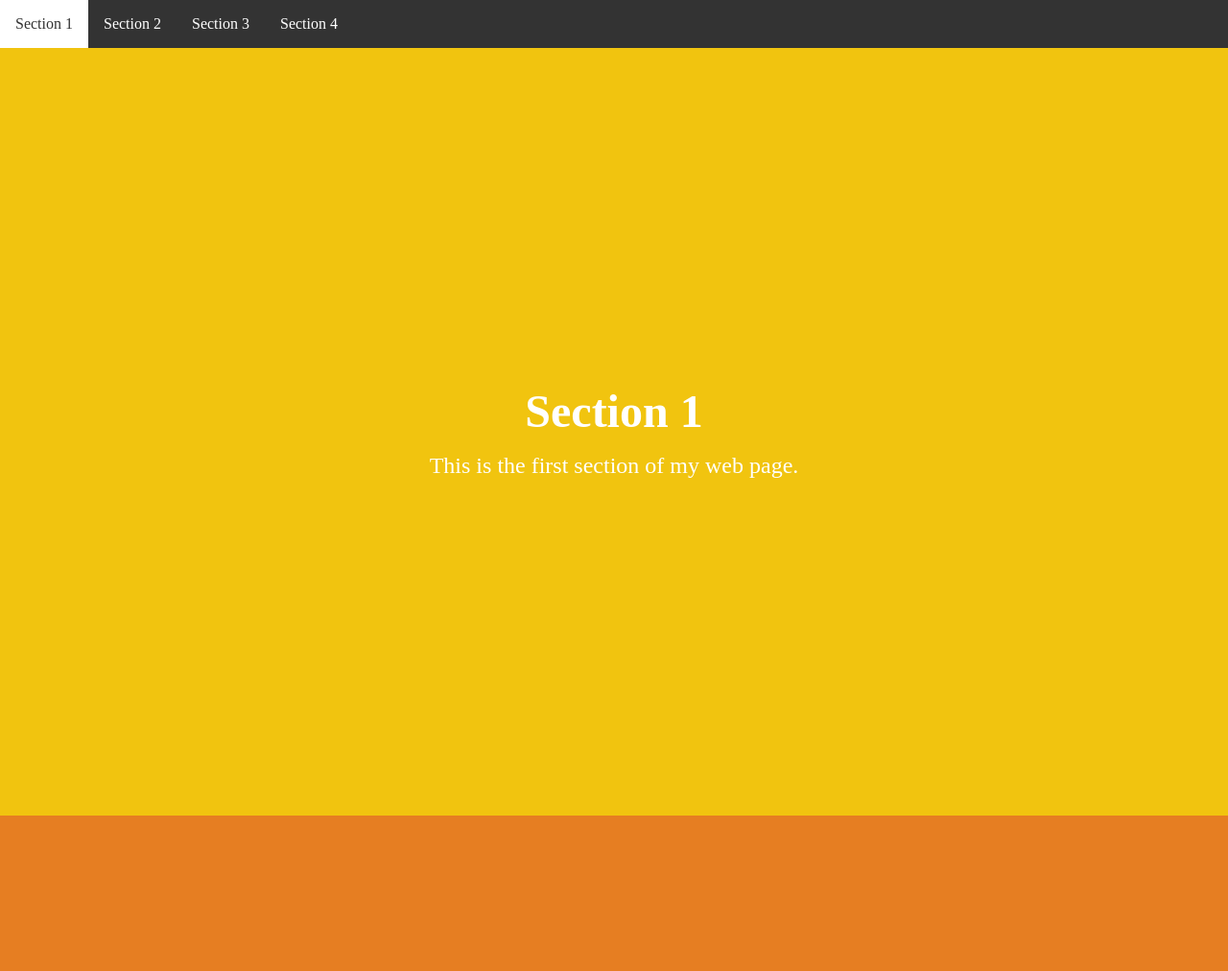
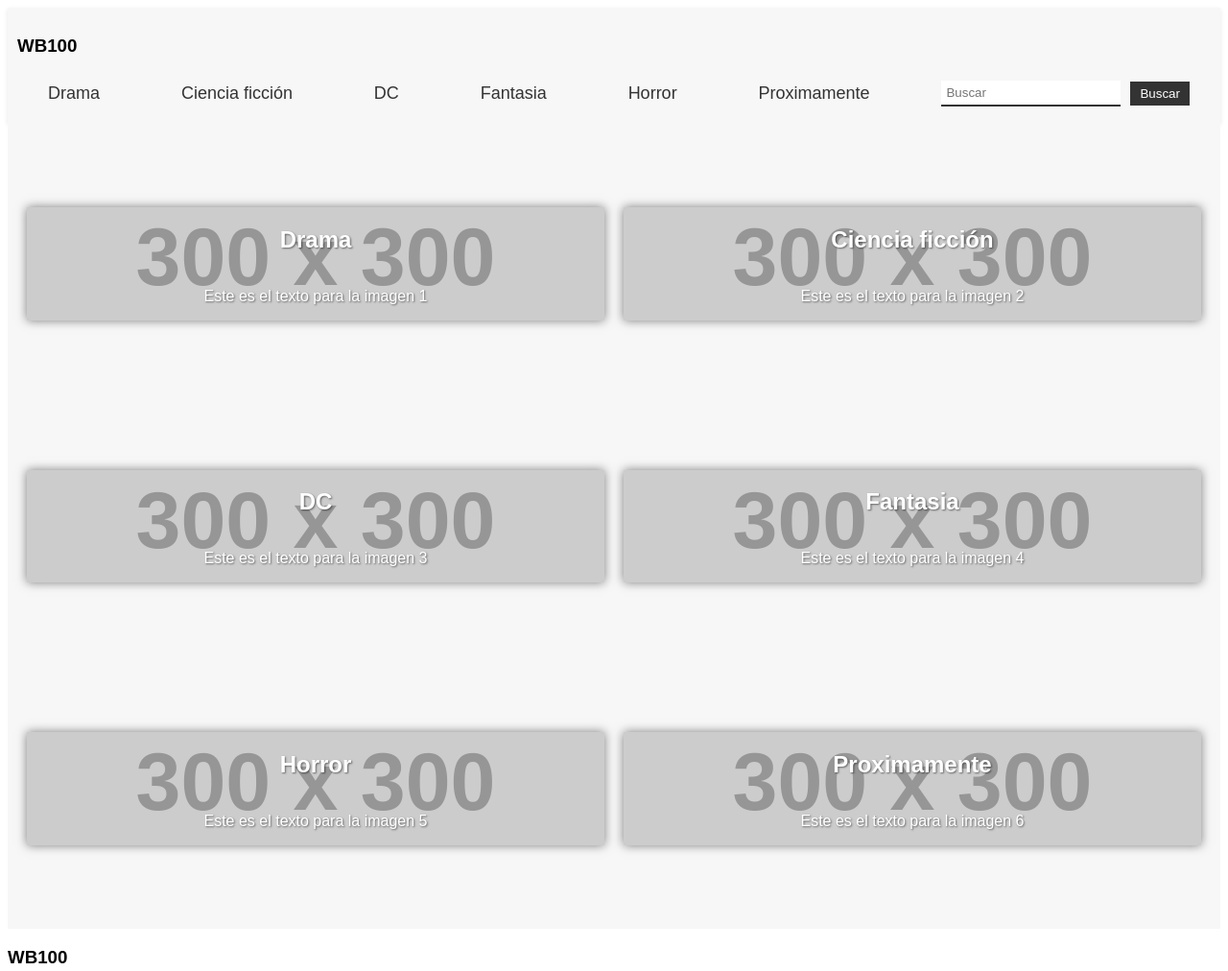
Before and after one commit to SaezJuanTomas/WB100-CoderHouse, a plain HTML site: page index.html in a window 1280 px wide. Shown: the top 1012 px of the page at 96% size. Drawn offline with Linux system fonts and the light colour scheme; files that its build step writes are made by us from their sources; placeholder pictures from the web are drawn by us.

Commit message:
base del main

```diff
--- a/JS/app.js
+++ b/JS/app.js
@@ -1,19 +1 @@
 console.log("Esto funciona!")
-
-const navLinks = document.querySelectorAll('nav ul li a');
-const sections = document.querySelectorAll('section');
-
-navLinks.forEach((link) => {
-	link.addEventListener('click', (e) => {
-		e.preventDefault();
-		const targetId = e.target.getAttribute('href');
-		const targetSection = document.querySelector(targetId);
-		targetSection.scrollIntoView({ behavior: 'smooth' });
-	});
-});
-
-window.addEventListener('scroll', () => {
-	sections.forEach((section) => {
-		const top = section.offsetTop
-	}
-}
--- a/JS/style.css
+++ b/JS/style.css
@@ -1,72 +1,100 @@
 body {
-	margin: 0;
+	margin: 15;
 	padding: 0;
+	font-family: sans-serif;
+}
+
+header {
+	background-color: #f7f7f7;
+	box-shadow: 0 2px 5px rgba(0, 0, 0, 0.1);
+	padding: 10px;
 }
 
 nav {
-	background-color: #333;
-}
-
-nav ul {
-	list-style: none;
-	margin: 0;
-	padding: 0;
 	display: flex;
-}
-
-nav li {
-	margin: 0;
-	padding: 0;
+	justify-content: space-between;
+	align-items: center;
+	max-width: 1200px;
+	margin: 0 auto;
 }
 
 nav a {
-	display: block;
-	color: white;
 	text-decoration: none;
-	padding: 1rem;
+	color: #333;
+	font-size: 18px;
+	padding: 10px;
+	transition: color 0.2s ease-in-out;
 }
 
 nav a:hover {
-	background-color: white;
-	color: #333;
+	color: #ff6600;
 }
 
-.section1, .section2, .section3, .section4 {
-	height: 100vh;
+nav form {
+	display: flex;
+	align-items: center;
+}
+
+nav input[type="text"] {
+	border: none;
+	border-bottom: 2px solid #333;
+	padding: 5px;
+	margin-right: 10px;
+}
+
+nav button[type="submit"] {
+	background-color: #333;
+	color: white;
+	border: none;
+	padding: 5px 10px;
+	cursor: pointer;
+}
+
+.container {
+	display: grid;
+	grid-template-columns: repeat(2, 1fr);
+	grid-template-rows: repeat(3, 1fr);
+	grid-gap: 20px;
+	align-items: center;
+	min-height: 100vh;
+	background-color: #f7f7f7;
+	padding: 20px;
+}
+
+.box {
+	background-size: cover;
+	background-position: center center;
+	box-shadow: 0 0 10px rgba(0, 0, 0, 0.5);
 	display: flex;
 	flex-direction: column;
 	justify-content: center;
 	align-items: center;
+	color: white;
+	text-align: center;
+	text-shadow: 1px 1px 2px rgba(0, 0, 0, 0.5);
 }
 
-.section1 {
-	background-color: #f1c40f;
+/* Estilos para cada imagen de fondo */
+.box-1 {
+	background-image: url('https://via.placeholder.com/300x300?text=Imagen+1');
 }
 
-.section2 {
-	background-color: #e67e22;
+.box-2 {
+	background-image: url('https://via.placeholder.com/300x300?text=Imagen+2');
 }
 
-.section3 {
-	background-color: #3498db;
+.box-3 {
+	background-image: url('https://via.placeholder.com/300x300?text=Imagen+3');
 }
 
-.section4 {
-	background-color: #27ae60;
+.box-4 {
+	background-image: url('https://via.placeholder.com/300x300?text=Imagen+4');
 }
 
-h1, p {
-	margin: 0;
-	padding: 0;
-	color: white;
-	text-align: center;
+.box-5 {
+	background-image: url('https://via.placeholder.com/300x300?text=Imagen+5');
 }
 
-h1 {
-	font-size: 3rem;
-	margin-bottom: 1rem;
+.box-6 {
+	background-image: url('https://via.placeholder.com/300x300?text=Imagen+6');
 }
-
-p {
-	font-size: 1.5rem;
-}
--- a/index.html
+++ b/index.html
@@ -4,41 +4,56 @@
     <meta charset="UTF-8">
     <meta http-equiv="X-UA-Compatible" content="IE=edge">
     <meta name="viewport" content="width=device-width, initial-scale=1.0">
-    <link rel="stylesheet" type="text/css" href="style.css">
+    <link rel="stylesheet" type="text/css" href="JS/style.css">
     <title>WB100</title>
 </head>
-<header></header>
+<header>
+	<h3>WB100</h3>
+	<nav>
+		<a href="categoria.html">Drama</a>
+		<a href="categoria.html">Ciencia ficción</a>
+		<a href="categoria.html">DC</a>
+		<a href="categoria.html">Fantasia</a>
+		<a href="categoria.html">Horror</a>
+		<a href="categoria.html">Proximamente</a>
+		<form>
+			<input type="text" placeholder="Buscar">
+			<button type="submit">Buscar</button>
+		</form>
+	</nav>
+</header>
 <body>
-    <script src="app.js"></script>
+    <script src="JS/app.js"></script>
 
-    <nav>
-		<ul>
-			<li><a href="#section1">Section 1</a></li>
-			<li><a href="#section2">Section 2</a></li>
-			<li><a href="#section3">Section 3</a></li>
-			<li><a href="#section4">Section 4</a></li>
-		</ul>
-	</nav>
-
-	<div class="section1" id="section1">
-		<h1>Section 1</h1>
-		<p>This is the first section of my web page.</p>
-	</div>
-
-	<div class="section2" id="section2">
-		<h1>Section 2</h1>
-		<p>This is the second section of my web page.</p>
-	</div>
-
-	<div class="section3" id="section3">
-		<h1>Section 3</h1>
-		<p>This is the third section of my web page.</p>
-	</div>
-
-	<div class="section4" id="section4">
-		<h1>Section 4</h1>
-		<p>This is the fourth section of my web page.</p>
+	<div class="container">
+		<div class="box box-1">
+			<h2>Drama</h2>
+			<p>Este es el texto para la imagen 1</p>
+		</div>
+		<div class="box box-2">
+			<h2>Ciencia ficción</h2>
+			<p>Este es el texto para la imagen 2</p>
+		</div>
+		<div class="box box-3">
+			<h2>DC</h2>
+			<p>Este es el texto para la imagen 3</p>
+		</div>
+		<div class="box box-4">
+			<h2>Fantasia</h2>
+			<p>Este es el texto para la imagen 4</p>
+		</div>
+		<div class="box box-5">
+			<h2>Horror</h2>
+			<p>Este es el texto para la imagen 5</p>
+		</div>
+		<div class="box box-6">
+			<h2>Proximamente</h2>
+			<p>Este es el texto para la imagen 6</p>
+		</div>
 	</div>
 </body>
-<footer></footer>
+<footer>
+	<h3>WB100</h3>
+
+</footer>
 </html>
```
Also changed, not shown: categoria.html (added), director.html (added), search.html (added).
